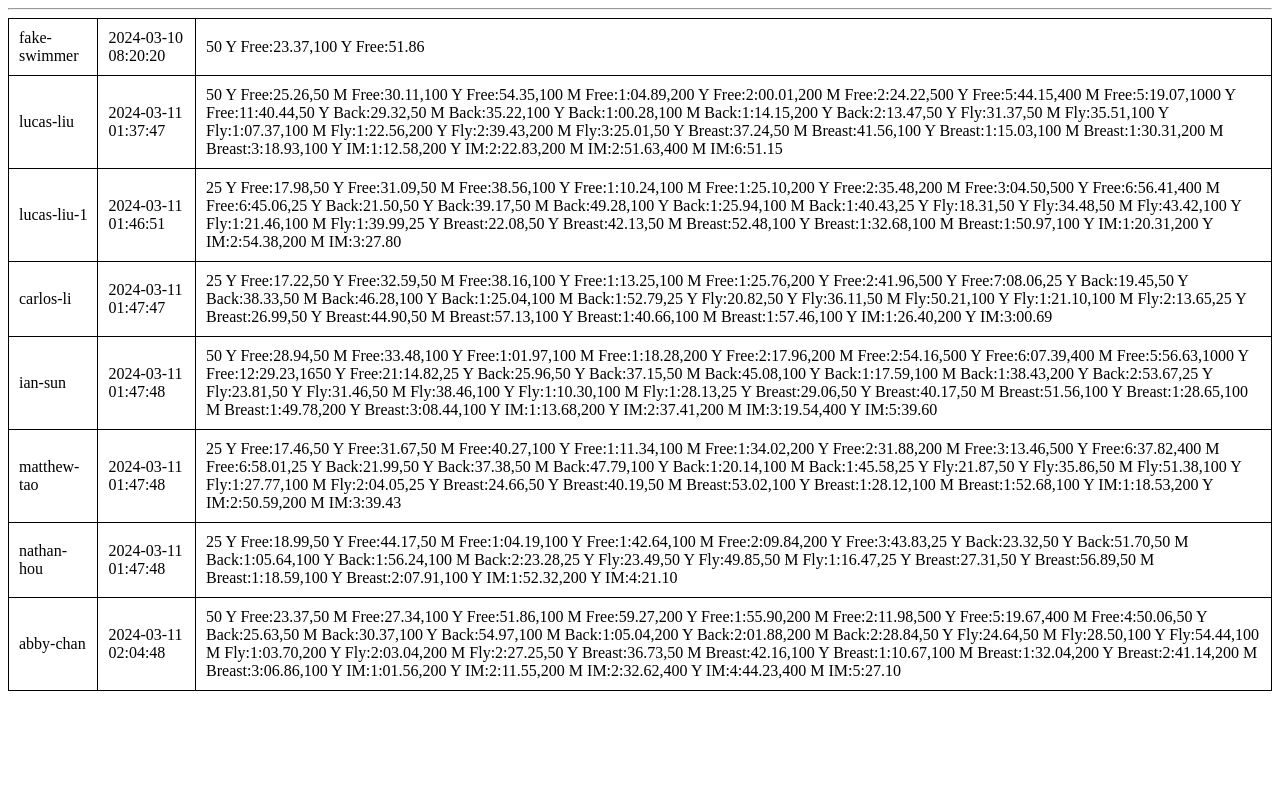
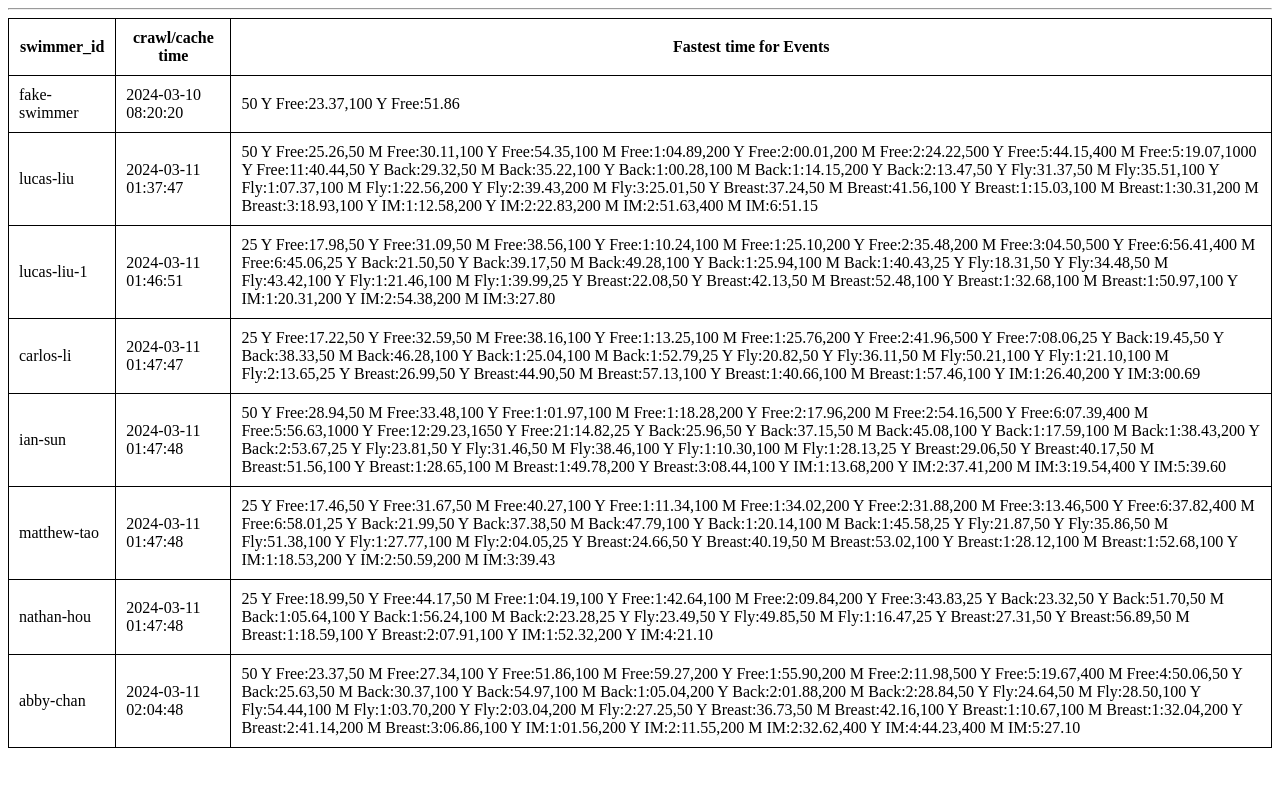
Before and after one commit to lhyqie/swim, a Flask app: page /testdb/ in a window 1280 px wide. Shown: the top 787 px of the page. Run offline with Flask 3, Linux system fonts and the light colour scheme; data comes from the database, SQL or seed files in the repository.

Commit message:
more handlers to inspect db cache

```diff
--- a/app.py
+++ b/app.py
@@ -78,6 +78,10 @@ def form():
   return render_template('form.html', predefined_swimmers=predefined_swimmers, form=form)
 
 
+@app.route('/cache/')
+@app.route('/cachedb/')
+@app.route('/dbcache/')
+@app.route('/db/')
 @app.route('/testdb/')
 def testdb():
   conn = sqlite3.connect('swimmers.db')
--- a/templates/testdb.html
+++ b/templates/testdb.html
@@ -16,6 +16,7 @@ table, th, td {
     <div class="content">
       {% block content %}
       <table>
+      <tr><th>swimmer_id</th><th>crawl/cache time</th><th>Fastest time for Events</th></tr>
       {% for swimmer in swimmers %}
         <tr>
           <td>{{ swimmer['id'] }} </td> <td>{{ swimmer['crawl_date'] }} </td> <td>{{ swimmer['fastest_time'] }} </td>
```
